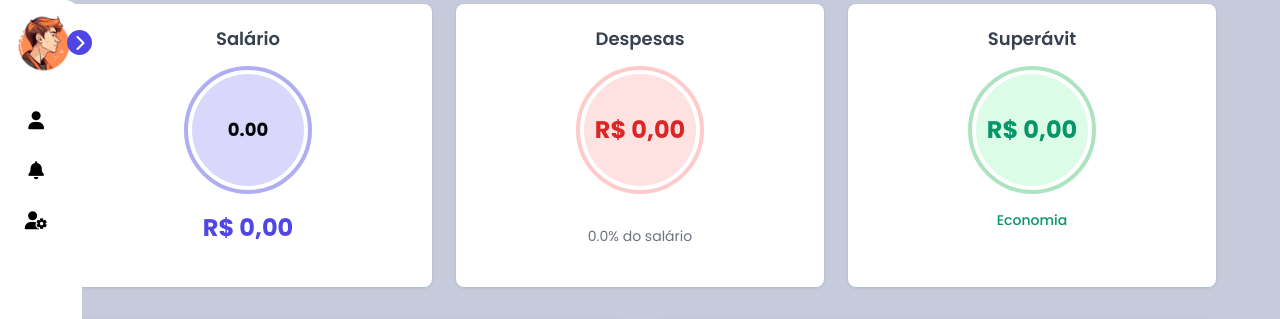
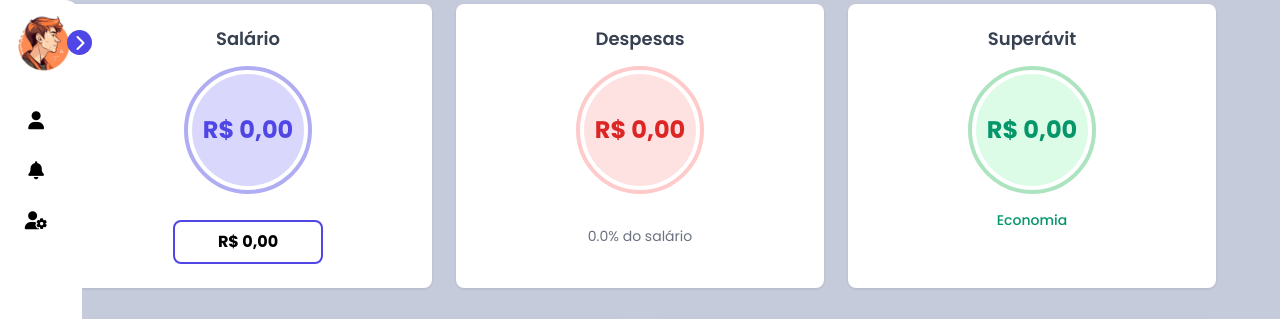
Before and after one commit to matheusgasparini00/Lumme, a Flask app: page /orcamento in a window 1280 px wide. Shown: the part 80-399 px from the top of the page. Run offline with Flask 3, Linux system fonts and the light colour scheme; the visitor is signed in with stand-in values (Sample User, id 1); data that the repository does not hold is empty.

Commit message:
Modificado o input de salário na tela de orçamento

```diff
--- a/static/styles/grafico.css
+++ b/static/styles/grafico.css
@@ -97,6 +97,24 @@
   font-weight: 700;
   color: var(--cor-roxo);
 }
+
+.salary-box {
+  margin-top: 10px;
+  padding: 8px 12px;
+  border: 2px solid var(--cor-roxo, #4f46e5);
+  border-radius: 8px;
+  font-size: 1rem;
+  font-weight: bold;
+  text-align: center;
+  width: 150px;
+  outline: none;
+  transition: border 0.2s ease;
+}
+
+.salary-box:focus {
+  border-color: var(--cor-amarelo, #e6d556);
+}
+
 
 .expenses-border {
   border-color: #fecaca;
--- a/templates/grafico.html
+++ b/templates/grafico.html
@@ -31,10 +31,17 @@
 <div class="circular-field">
   <div class="circular-border salary-border"></div>
   <div class="circular-inner salary-inner">
-                            <input type="text" id="salary-input" class="salary-input" placeholder="0,00" />
+    <!-- dentro do círculo → apenas exibe formatado -->
+    <span id="salary-input" class="salary-value">R$ 0,00</span>
   </div>
 </div>
-                    <p id="salary-display" class="salary-value">R$ 0,00</p>
+     <!-- Aqui vira um input editável com borda -->
+    <input
+      type="text"
+      id="salary-display"
+      class="salary-box"
+      placeholder="Digite seu salário"
+    />
   </div>
                 <div class="circular-card">
                     <h3 class="circular-title">Despesas</h3>
```
Also changed, not shown: static/javascript/grafico.js (+30 -12 lines). Lines whose indentation alone changed are shown as unchanged.
